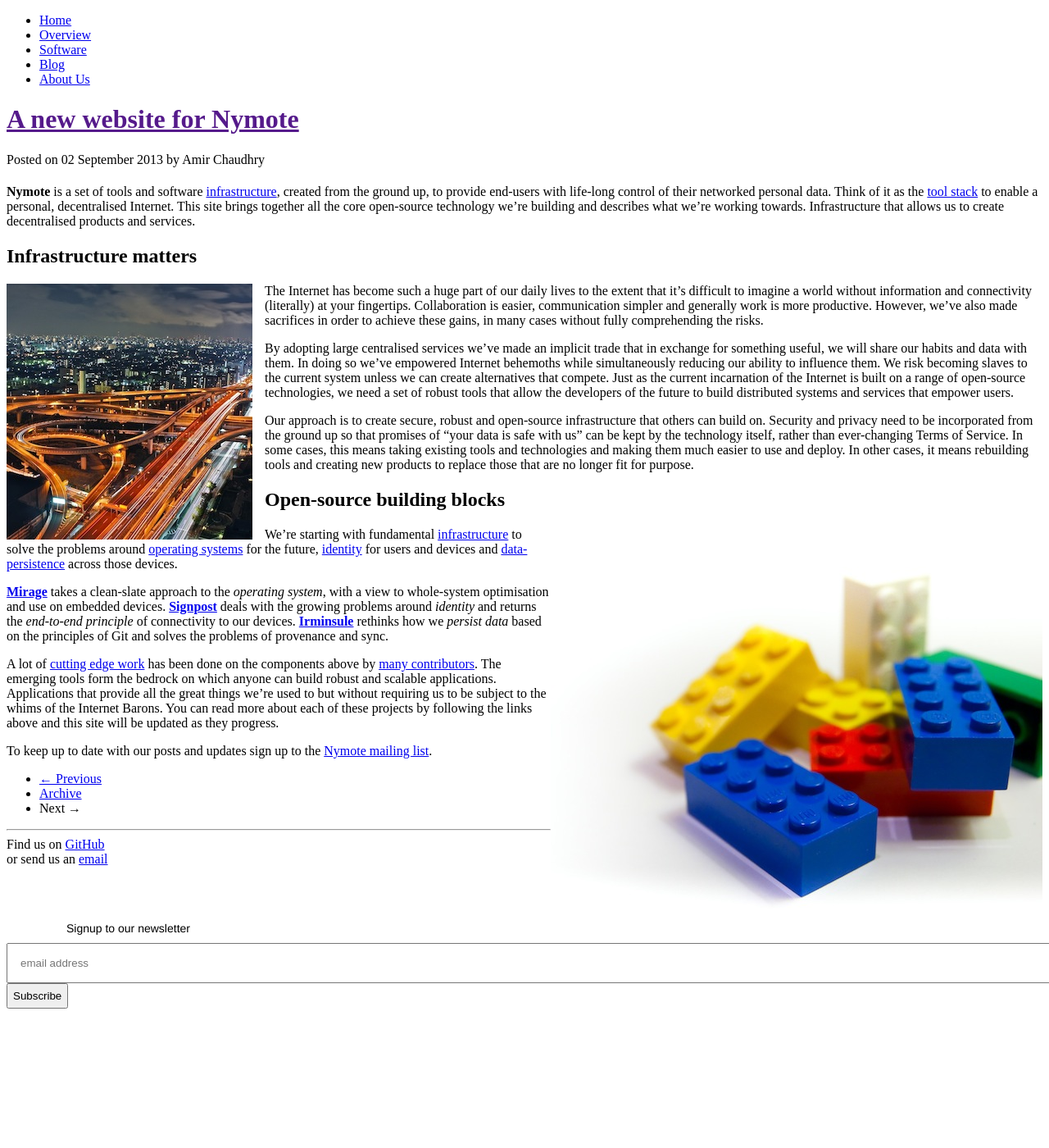
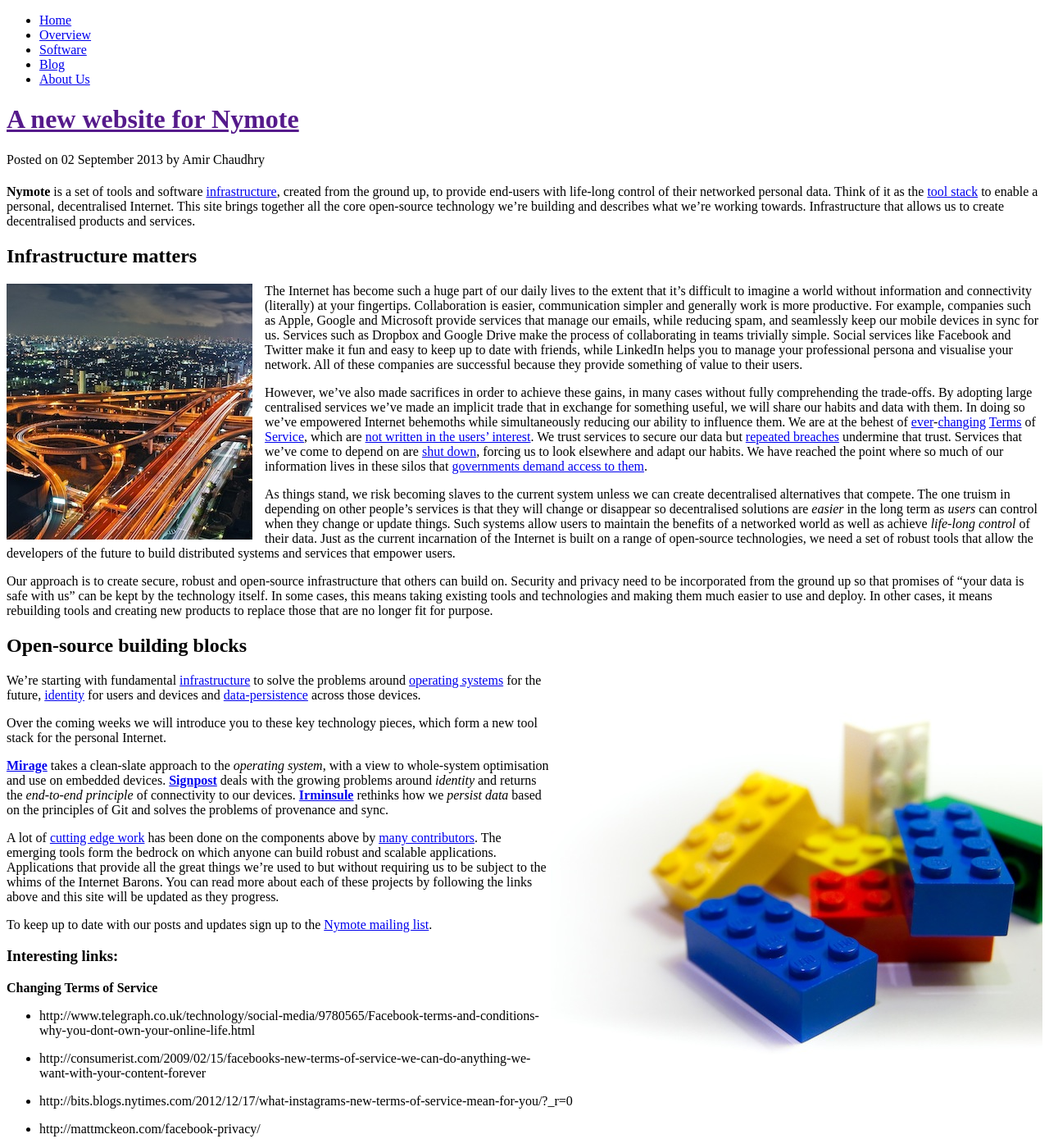
Before and after one commit to nymote/nymote.github.io, a Jekyll site: the page built from blog/_posts/2013-09-02-new-look-website.md, in a window 1280 px wide and 1400 px high. Shown: the whole window at 82% size. Built offline with Jekyll 4.4.1, drawn with Linux system fonts in a browser that asks for light colours; nearby versions of some CDN libraries; library files that are not in the unit come from our copies; comment, search, counter and statistics services are not loaded; some of the changed text lies outside the part shown.

Commit message:
improve post based on feedback

```diff
--- a/blog/_posts/2013-09-02-new-look-website.md
+++ b/blog/_posts/2013-09-02-new-look-website.md
@@ -10,16 +10,22 @@
 
 ## Infrastructure matters
 <a href="http://www.flickr.com/photos/suzumenonamida/8206148949/"><img style="float:left; margin-right: 15px;" src="/images/higashi-osaka-junction.jpg"></a>
-The Internet has become such a huge part of our daily lives to the extent that it’s difficult to imagine a world without information and connectivity (literally) at your fingertips. Collaboration is easier, communication simpler and generally work is more productive. However, we’ve also made sacrifices in order to achieve these gains, in many cases without fully comprehending the risks.
+The Internet has become such a huge part of our daily lives to the extent that it’s difficult to imagine a world without information and connectivity (literally) at your fingertips. Collaboration is easier, communication simpler and generally work is more productive.  For example, companies such as Apple, Google and Microsoft provide services that manage our emails, while reducing spam, and seamlessly keep our mobile devices in sync for us. Services such as Dropbox and Google Drive make the process of collaborating in teams trivially simple.  Social services like Facebook and Twitter make it fun and easy to keep up to date with friends, while LinkedIn helps you to manage your professional persona and visualise your network.  All of these companies are successful because they provide something of value to their users.
 
-By adopting large centralised services we’ve made an implicit trade that in exchange for something useful, we will share our habits and data with them. In doing so we’ve empowered Internet behemoths while simultaneously reducing our ability to influence them. We risk becoming slaves to the current system unless we can create alternatives that compete. Just as the current incarnation of the Internet is built on a range of open-source technologies, we need a set of robust tools that allow the developers of the future to build distributed systems and services that empower users.
+However, we’ve also made sacrifices in order to achieve these gains, in many cases without fully comprehending the trade-offs.  By adopting large centralised services we’ve made an implicit trade that in exchange for something useful, we will share our habits and data with them. In doing so we’ve empowered Internet behemoths while simultaneously reducing our ability to influence them. We are at the behest of [ever][tos1]-[changing][tos2] [Terms][tos3] of [Service][tos4], which are [not written in the users' interest][tosdr]. We trust services to secure our data but [repeated breaches][dropbox-breaches] undermine that trust.  Services that we've come to depend on are [shut down][google-reader-shutdown], forcing us to look elsewhere and adapt our habits.  We have reached the point where so much of our information lives in these silos that [governments demand access to them][guardian-nsa].
 
-Our approach is to create secure, robust and open-source infrastructure that others can build on. Security and privacy need to be incorporated from the ground up so that promises of “your data is safe with us” can be kept by the technology itself, rather than ever-changing Terms of Service. In some cases, this means taking existing tools and technologies and making them much easier to use and deploy. In other cases, it means rebuilding tools and creating new products to replace those that are no longer fit for purpose.
+
+As things stand, we risk becoming slaves to the current system unless we can create decentralised alternatives that compete. The one truism in depending on other people's services is that they will change or disappear so decentralised solutions are *easier* in the long term as *users* can control when they change or update things.  Such systems allow users to maintain the benefits of a networked world as well as achieve *life-long control* of their data.  Just as the current incarnation of the Internet is built on a range of open-source technologies, we need a set of robust tools that allow the developers of the future to build distributed systems and services that empower users.
+
+Our approach is to create secure, robust and open-source infrastructure that others can build on. Security and privacy need to be incorporated from the ground up so that promises of “your data is safe with us” can be kept by the technology itself. In some cases, this means taking existing tools and technologies and making them much easier to use and deploy. In other cases, it means rebuilding tools and creating new products to replace those that are no longer fit for purpose.
+
 
 ## Open-source building blocks
 
 <a href="http://www.flickr.com/photos/jezpage/4990873353/"><img style="float:right" src="/images/lego-blocks.jpg"></a>
 We're starting with fundamental [infrastructure][] to solve the problems around [operating systems][Mirage] for the future, [identity][Signpost] for users and devices and [data-persistence][Irminsule] across those devices.
+
+Over the coming weeks we will introduce you to these key technology pieces, which form a new tool stack for the personal Internet.
 
 **[Mirage][]** takes a clean-slate approach to the *operating system*, with a view to whole-system optimisation and use on embedded devices.  **[Signpost][]** deals with the growing problems around *identity* and returns the *end-to-end principle* of connectivity to our devices.  **[Irminsule][]** rethinks how we *persist data* based on the principles of Git and solves the problems of provenance and sync.
 
@@ -38,6 +44,26 @@
 [papers]: /docs
 [about]: /#about
 [followers-list]: http://eepurl.com/mXYb1
+[dropbox-breaches]: http://venturebeat.com/2012/08/01/dropbox-has-become-problem-child-of-cloud-security/
+[tosdr]: http://tosdr.org
+[google-reader-shutdown]: http://gigaom.com/2013/07/03/google-readers-shutdown-the-rise-of-walled-gardens-and-the-future-of-the-open-web/
+[guardian-nsa]: http://www.theguardian.com/world/2013/jun/06/us-tech-giants-nsa-data
+[tos1]: http://www.telegraph.co.uk/technology/social-media/9780565/Facebook-terms-and-conditions-why-you-dont-own-your-online-life.html
+[tos2]: http://consumerist.com/2009/02/15/facebooks-new-terms-of-service-we-can-do-anything-we-want-with-your-content-forever
+[tos3]: http://bits.blogs.nytimes.com/2012/12/17/what-instagrams-new-terms-of-service-mean-for-you/?_r=0
+[tos4]: http://mattmckeon.com/facebook-privacy/
+
+### Interesting links:
+
+**Changing Terms of Service**
+
+- http://www.telegraph.co.uk/technology/social-media/9780565/Facebook-terms-and-conditions-why-you-dont-own-your-online-life.html
+
+- http://consumerist.com/2009/02/15/facebooks-new-terms-of-service-we-can-do-anything-we-want-with-your-content-forever
+
+- http://bits.blogs.nytimes.com/2012/12/17/what-instagrams-new-terms-of-service-mean-for-you/?_r=0
+
+- http://mattmckeon.com/facebook-privacy/
 
 
 
```
Also changed, not shown: other parts of blog/_posts/2013-09-02-new-look-website.md (+1 -1 lines).
